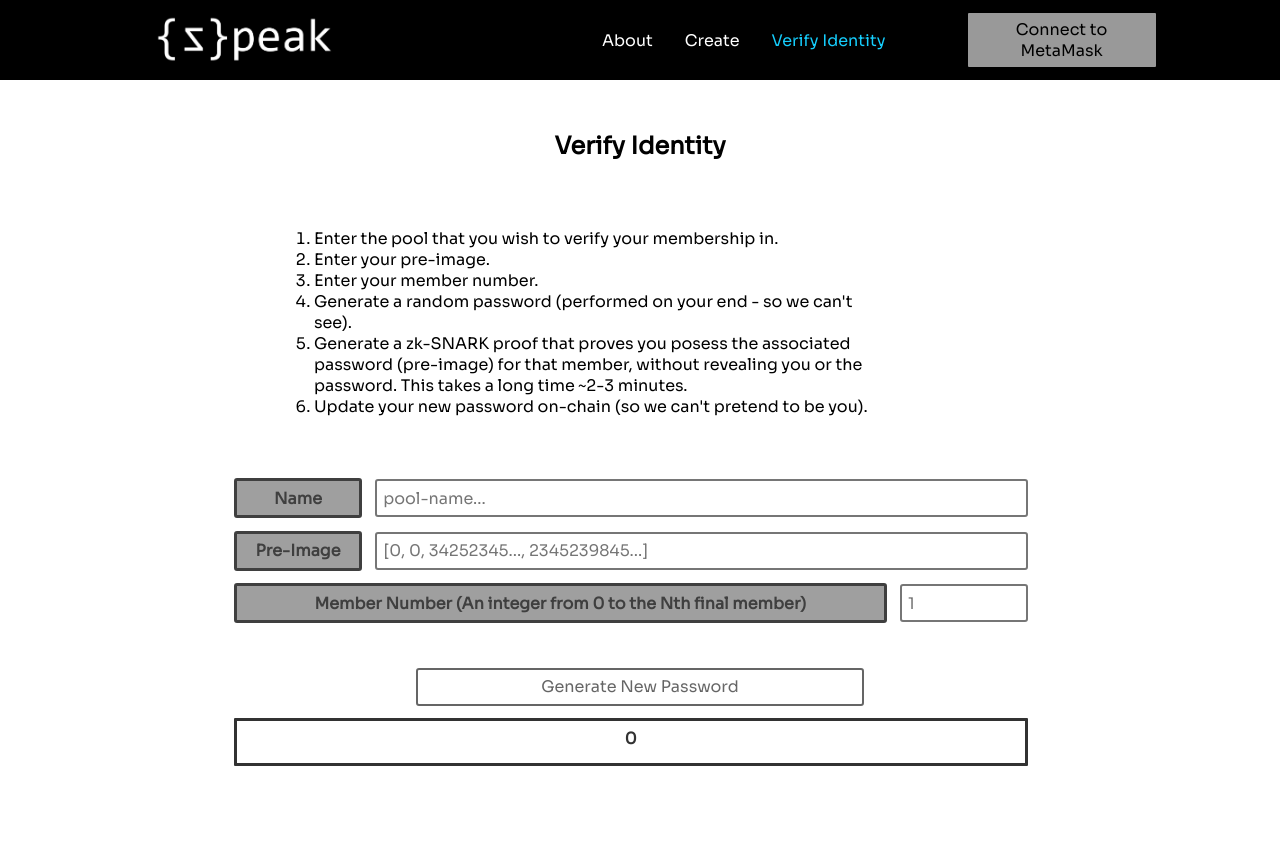
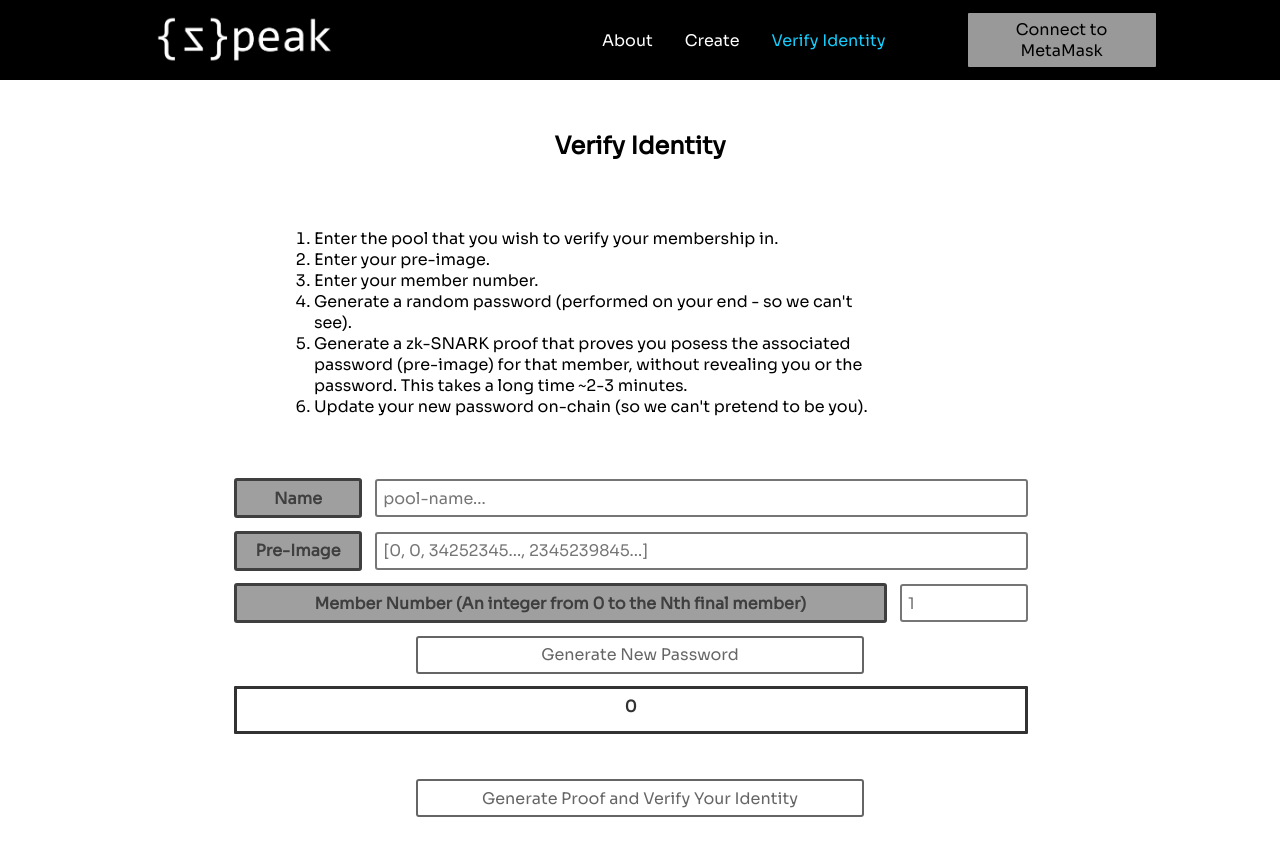
Before and after one commit to alex-straw/zk-broadcasting-app-frontend, a React (Create React App) app: page /verify-identity in a window 1280 px wide. Built offline with nearby package versions, Linux system fonts and the light colour scheme.

Commit message:
had to install webpack and some wasm loaders. added zokrates code and working through

```diff
--- /dev/null
+++ b/config-overrides.js
@@ -0,0 +1,21 @@
+const path = require('path')
+
+module.exports = function override (config, env) {
+  const wasmExtensionRegExp = /\.wasm$/
+  config.resolve.extensions.push('.wasm')
+  config.module.rules.forEach(rule => {
+    (rule.oneOf || []).forEach(oneOf => {
+      if (oneOf.loader && oneOf.loader.indexOf('file-loader') >= 0) {
+        oneOf.exclude.push(wasmExtensionRegExp)
+      }
+    })
+  })
+
+  config.module.rules.push({
+    test: wasmExtensionRegExp,
+    include: path.resolve(__dirname, 'src'),
+    use: [{ loader: require.resolve('wasm-loader'), options: {} }]
+  })
+
+  return config
+}
--- a/src/components/VerifyIdentityForm/index.js
+++ b/src/components/VerifyIdentityForm/index.js
@@ -5,17 +5,22 @@ import { CenterComponent, Title, VerticalGap, Wrapper } from "../../component-st
 import { UserContext } from "../../helpers/UserContext";
 import { customAlphabet } from "nanoid";
 import { ethers } from "ethers";
-
+import { initialize } from 'zokrates-js';
+import { fs } from "fs";
+import zokratesSource from '../../zk-snarks/verifyPreImage.txt'
 
 
 const VerifyIdentityForm = () => {
 
+
+    /* GENERATE NEW PASSWORD */
     const nanoid = customAlphabet('123456789abcdef', 64)
 
     const [poolName, setPoolName] = useState("pool-name...");
     const [preImage, setPreImage] = useState("[0, 0, 34252345..., 2345239845...]");
     const [memberNumber, setMemberNumber] = useState("1");
     const [newPassword, setNewPassord] = useState("0");
+    const [newPasswordHash, setNewPasswordHash] = useState("0")
 
     function generatePreImage() {
         return ethers.utils.hexlify("0x" + nanoid())
@@ -53,10 +58,14 @@ const VerifyIdentityForm = () => {
         return [ethers.BigNumber.from(_formattedHexHashArray[0]).toString(), ethers.BigNumber.from(_formattedHexHashArray[1]).toString()]
     };
 
-    function generateHashPassword() {
+    function generateFormattedPreImage() {
         let preImage = generatePreImage()
         let preImageSetupInput = formatHexToBigNumber(formatBytes32Hash(preImage))
         let preImageFormatted = ["0", "0", preImageSetupInput[0], preImageSetupInput[1]]
+        return preImageFormatted
+    }
+
+    function generateFormattedHashDigest(preImageFormatted) {
         let hashDigestHexFormatted = formatBytes32Hash(sha256Hash(preImageFormatted))
         let hashDigestDecFormatted = formatHexToBigNumber(hashDigestHexFormatted)
         const password = {
@@ -64,9 +73,38 @@ const VerifyIdentityForm = () => {
             'hexHash' : hashDigestHexFormatted,
             'decHash' : hashDigestDecFormatted
         }
+        return password
+    }
 
-        setNewPassord(JSON.stringify(password.preImage))
-    };
+    function generateNewPasswordDetails() {
+        let preImageFormatted = generateFormattedPreImage()
+        let newPassword = generateFormattedHashDigest(preImageFormatted)
+        setNewPassord(JSON.stringify(newPassword.preImage))
+        setNewPasswordHash(JSON.stringify(newPassword.hexHash))
+    }
+
+    /* GENERATE PROOF AND SEND TX */
+
+    async function generateZokratesProof() {
+
+        // const source = JSON.stringify(zokratesSource)
+
+        const source = fs.readFileSync('../../zk-snarks/verifyPreImage.txt').toString()
+
+        alert(source)
+        // const verificationPassword = generateFormattedHashDigest(JSON.parse(preImage))
+
+        // let h0pub = verificationPassword.decHash[0]
+        // let h1pub = verificationPassword.decHash[1]
+
+        // const zokratesProvider = await initialize();
+
+        // const artifacts = await zokratesProvider.compile(source);
+
+        // const { witness, output } = await zokratesProvider.computeWitness(artifacts, preImage[0], preImage[1], preImage[2], preImage[3], h0pub, h1pub);
+
+        // alert(JSON.stringify(await witness))
+    }
 
     return (
         <div>
@@ -102,16 +140,18 @@ const VerifyIdentityForm = () => {
                 name="memberNumber"
                 onChange={(e) => setMemberNumber(e.target.value)}
             ></TinyInput>
+            <LongerButton onClick={generateNewPasswordDetails}>
+                Generate New Password
+            </LongerButton>
 
-            <VerticalGap/>
-
-            <LongerButton onClick={generateHashPassword}>
-                <pre>Generate New Password</pre>
-            </LongerButton>
             <MidTextBoxDetail onClick={() => {navigator.clipboard.writeText(newPassword)}}>
                 {newPassword}
             </MidTextBoxDetail>
             <VerticalGap/>
+
+            <LongerButton onClick={generateZokratesProof}>
+                Generate Proof and Verify Your Identity
+            </LongerButton>
         </div>
     );
   };
```
Also changed, not shown: package.json (+7 -1 lines), src/zk-snarks/verifyPreImage.txt (added), 2 other files (tests, documents, lock files or other folders).
